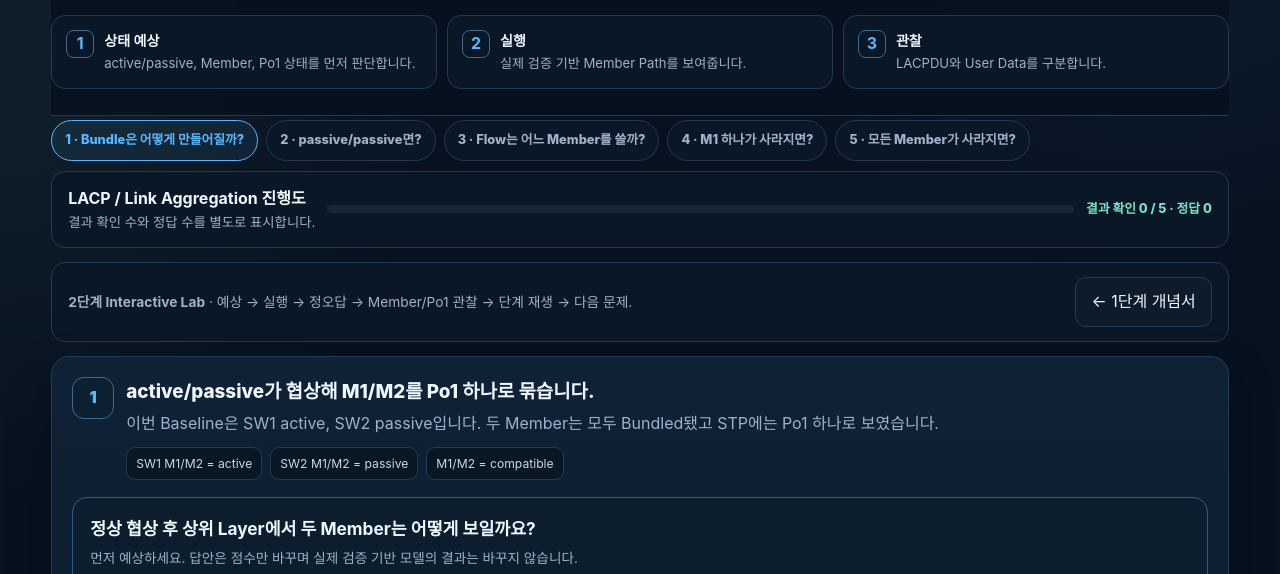
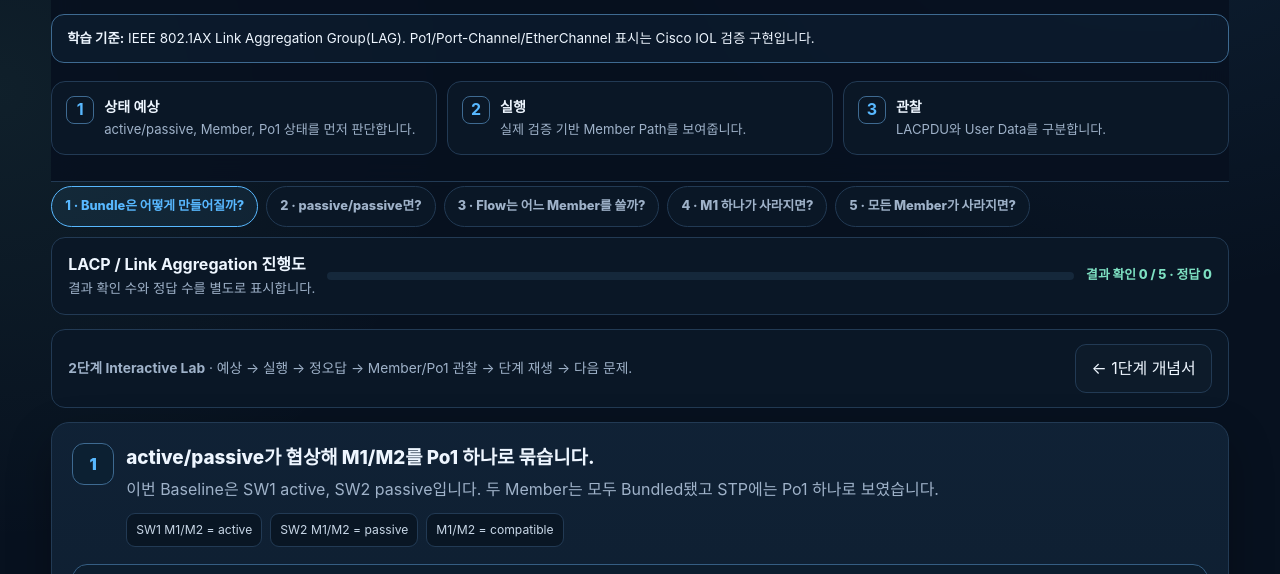
Before and after one commit to sebia1993/sebia1993.github.io, a website: page labs/lacp-simulator.html in a window 1280 px wide. Shown: the part 226-800 px from the top of the page. Drawn offline with Linux system fonts and the light colour scheme.

Commit message:
Clarify LAG standard model in LACP lab

```diff
--- a/labs/lacp-simulator.html
+++ b/labs/lacp-simulator.html
@@ -4,7 +4,7 @@
 <meta charset="utf-8">
 <meta name="viewport" content="width=device-width,initial-scale=1">
 <title>LACP / Link Aggregation — 인터랙티브 실습</title>
-<meta name="description" content="LACP 협상, Logical Port-Channel, Flow Hash, Member 장애와 Bundle 장애를 예상하고 확인하는 2단계 Interactive Lab입니다.">
+<meta name="description" content="LACP 협상, Logical LAG, Flow Hash, Member 장애와 Bundle 장애를 예상하고 확인하는 2단계 Interactive Lab입니다.">
 <link rel="stylesheet" href="../styles.css">
 <link rel="stylesheet" href="../lab-ui.css">
 <style>
@@ -43,7 +43,8 @@ body{padding-bottom:34px}.wrap{width:min(1180px,92vw);margin:auto}.hero{padding:
   <small>2단계 · INTERACTIVE LAB</small>
   <h1>LACP / Link Aggregation</h1>
   <p>같은 Physical Topology에서 <b>LACP Control Plane, Po1 Logical State, 실제 Flow가 선택한 Member, Member/Bundle 장애</b>를 구분해 확인합니다.</p>
-  <div class="start-guide">
+  <div class="scope" style="margin-top:14px;padding:13px 15px;border:1px solid #3e6a91;border-radius:13px;background:rgba(88,184,255,.05);font-size:.84rem"><b>학습 기준:</b> IEEE 802.1AX Link Aggregation Group(LAG). Po1/Port-Channel/EtherChannel 표시는 Cisco IOL 검증 구현입니다.</div>
+<div class="start-guide">
     <div class="guide-step"><b>1</b><span><strong>상태 예상</strong>active/passive, Member, Po1 상태를 먼저 판단합니다.</span></div>
     <div class="guide-step"><b>2</b><span><strong>실행</strong>실제 검증 기반 Member Path를 보여줍니다.</span></div>
     <div class="guide-step"><b>3</b><span><strong>관찰</strong>LACPDU와 User Data를 구분합니다.</span></div>
```
